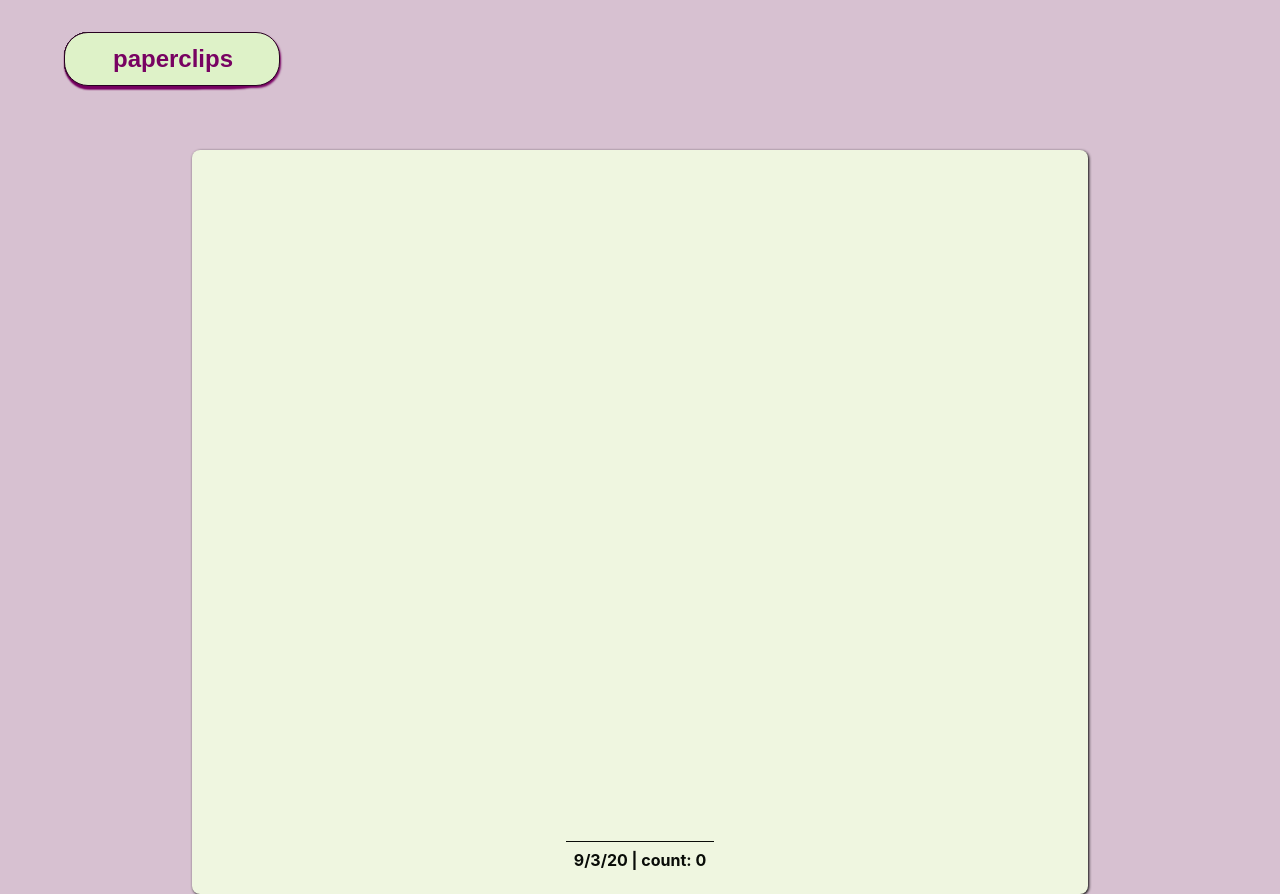
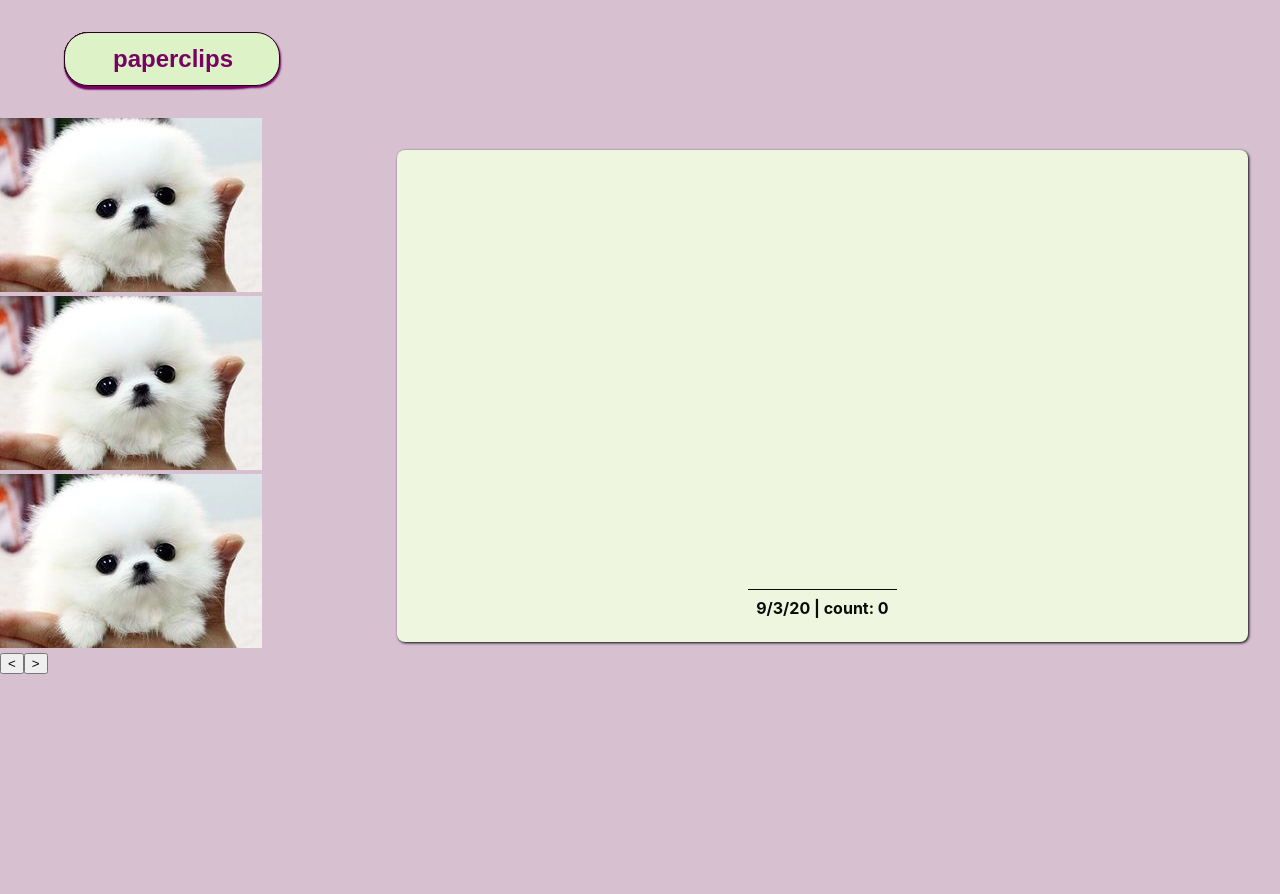
Before and after one commit to cooljasonmelton/paperclips-fe, a React (Create React App) app: page /write in a window 1280 px wide. Shown: the top 894 px of the page. After the commit the page ends 800 px from the top, so only its background shows below. Built offline with nearby package versions, Linux system fonts and the light colour scheme.

Commit message:
setting up reward container and img carosel

```diff
--- a/src/App.js
+++ b/src/App.js
@@ -9,7 +9,7 @@ import './App.css';
 // components
 import Menu from './menu/Menu';
 import AnalyticsContainer from './analytics/AnalyticsContainer'
-import EntryContainer from './writing/EntryContainer'
+import Write from './writing/Write'
 import LoginContainer from './login/LoginContainer'
 import Unauthorized from './unathorized/Unauthorized'
 import Loader from './loader/Loader'
@@ -26,7 +26,7 @@ const App = () => {
         {/* AUTHORIZED SITE */}
         <Menu/>
         <Switch>
-          <Route path="/write" component={EntryContainer} />
+          <Route path="/write" component={Write} />
           <Route path="/analytics" component={AnalyticsContainer} />
           <Route path="/" component={LoginContainer} />
         </Switch>
--- a/src/writing/EntryContainer.js
+++ b/src/writing/EntryContainer.js
@@ -5,9 +5,10 @@ import { currentDate } from "../functions/dateFunctions"
 import { getWordCount } from "../functions/wordCountFunctions"
 
 // styling
-import './EntryContainer.css';
+import './Write.css';
 
 // components
+import RewardContainer from './RewardContainer'
 
 const EntryContainer = () => {
   const [entryText, setEntryText] = useState('')
--- /dev/null
+++ b/src/writing/RewardContainer.js
@@ -0,0 +1,45 @@
+import React, {useState} from 'react';
+
+// router
+import { BrowserRouter, Route, Switch } from 'react-router-dom';
+
+// images
+import cutePic from './cute-animal-pic.jpg'
+
+// styling
+import './Write.css';
+
+// components
+
+
+const RewardContainer = () => {
+    const [rewardNum, setRewardNum] = useState(1)
+
+    const setClass = num => {
+        const classArr = ["rew-img"];
+        if (rewardNum === num) classArr.push('active')
+        if (rewardNum > num) classArr.push('previous')
+        if (rewardNum < num) classArr.push('next')
+        return classArr.join(' ')
+    }
+
+    return (
+        <div className="RewardContainer">
+            <div className="rew-carousel">
+                <img className={setClass(1)} src={cutePic} />
+                <img className={setClass(2)} src={cutePic} />
+                <img className={setClass(3)} src={cutePic} />
+                <div className="rew-controls">
+                    <button className="rew-button">
+                        {"<"}
+                    </button>
+                    <button className="rew-button">
+                        {">"}
+                    </button>
+                </div>
+            </div>
+        </div>
+    );
+}
+
+export default RewardContainer;
--- a/src/writing/EntryContainer.css
+++ b/src/writing/Write.css
@@ -1,5 +1,15 @@
+/* WRITE CONTAINER */
+.Write{
+    width: 100%;
+    display: flex;
+    flex-direction: row;
+    justify-content: center;
+}
+
+/* ENTRY CONTAINER */
 .EntryContainer{
     width: 70%;
+    min-height: 40vh;
 
     margin: 2em;
     border-radius: 0.5em;
@@ -17,7 +27,7 @@
 
 .entry-ta{
     width: 70%;
-    min-height: 60vh;
+    height: 100%;
 
     padding: 5em 2em;
 
@@ -39,14 +49,19 @@
 
 }
 
-@keyframes entry-focus {
-    0% {}
-    33% {}
-    66% {}
-    100% {}
+/* REWARD CONTAINER */
+.RewardContainer{
+    width: 30%;
 }
 
+/* RESPONSIVITY */
 @media only screen and (max-width: 44em) {
+    .Write{
+        flex-direction: column;
+    }
+    .RewardContainer{
+        width: 100%;
+    }
     .EntryContainer{
         width: 100%;
     }
--- /dev/null
+++ b/src/writing/Write.js
@@ -0,0 +1,20 @@
+import React from 'react';
+
+// styling
+import './Write.css';
+
+// components
+import RewardContainer from './RewardContainer'
+import EntryContainer from './EntryContainer'
+
+
+const Write = () => {
+  return (
+    <div className="Write">
+        <RewardContainer/>
+        <EntryContainer/>
+    </div>
+  );
+}
+
+export default Write;
```
Also changed, not shown: src/writing/cute-animal-pic.jpg (added).
